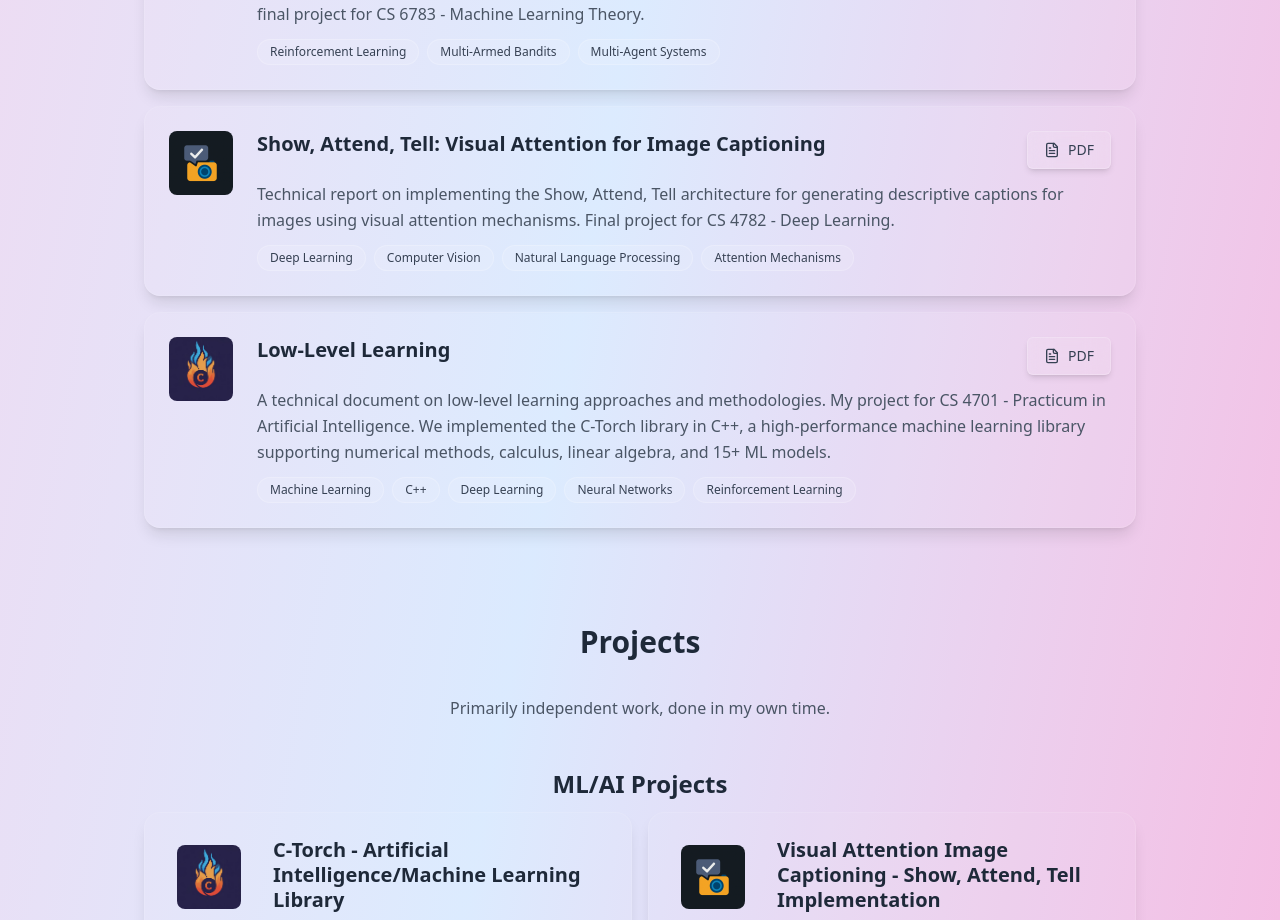
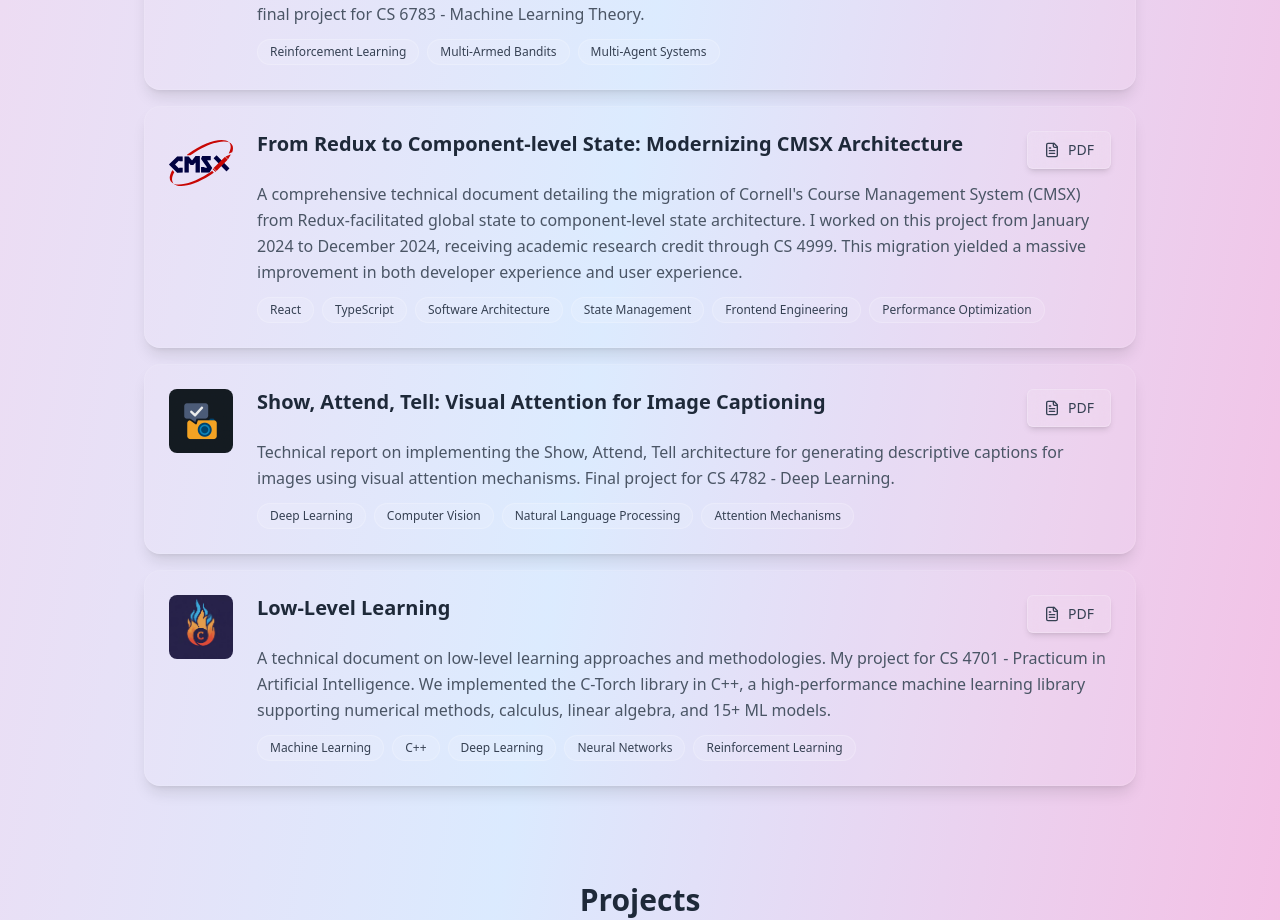
Before and after one commit to LambdaAK/Alex-Kozik-Portfolio, a React (Vite) app: page / in a window 1280 px wide. Shown: the part 3420-4340 px from the top of the page. Built offline with nearby package versions, Linux system fonts and the light colour scheme.

Commit message:
Added CS 4999 writeup

```diff
--- a/src/App.tsx
+++ b/src/App.tsx
@@ -657,6 +657,13 @@ const technicalPapersData: TechnicalPaper[] = [
     tags: ["Reinforcement Learning", "Multi-Armed Bandits", "Multi-Agent Systems"]
   },
   {
+    title: "From Redux to Component-level State: Modernizing CMSX Architecture",
+    description: "A comprehensive technical document detailing the migration of Cornell's Course Management System (CMSX) from Redux-facilitated global state to component-level state architecture. I worked on this project from January 2024 to December 2024, receiving academic research credit through CS 4999. This migration yielded a massive improvement in both developer experience and user experience.",
+    pdf: "/From Redux to Component-level State Modernizing CMSX Architecture.pdf",
+    image: "/CMSX-logo.svg",
+    tags: ["React", "TypeScript", "Software Architecture", "State Management", "Frontend Engineering", "Performance Optimization"]
+  },
+  {
     title: "Show, Attend, Tell: Visual Attention for Image Captioning",
     description: "Technical report on implementing the Show, Attend, Tell architecture for generating descriptive captions for images using visual attention mechanisms. Final project for CS 4782 - Deep Learning.",
     pdf: "/ShowAttendTell Report.pdf",
```
Also changed, not shown: 2 other files (tests, documents, lock files or other folders).
